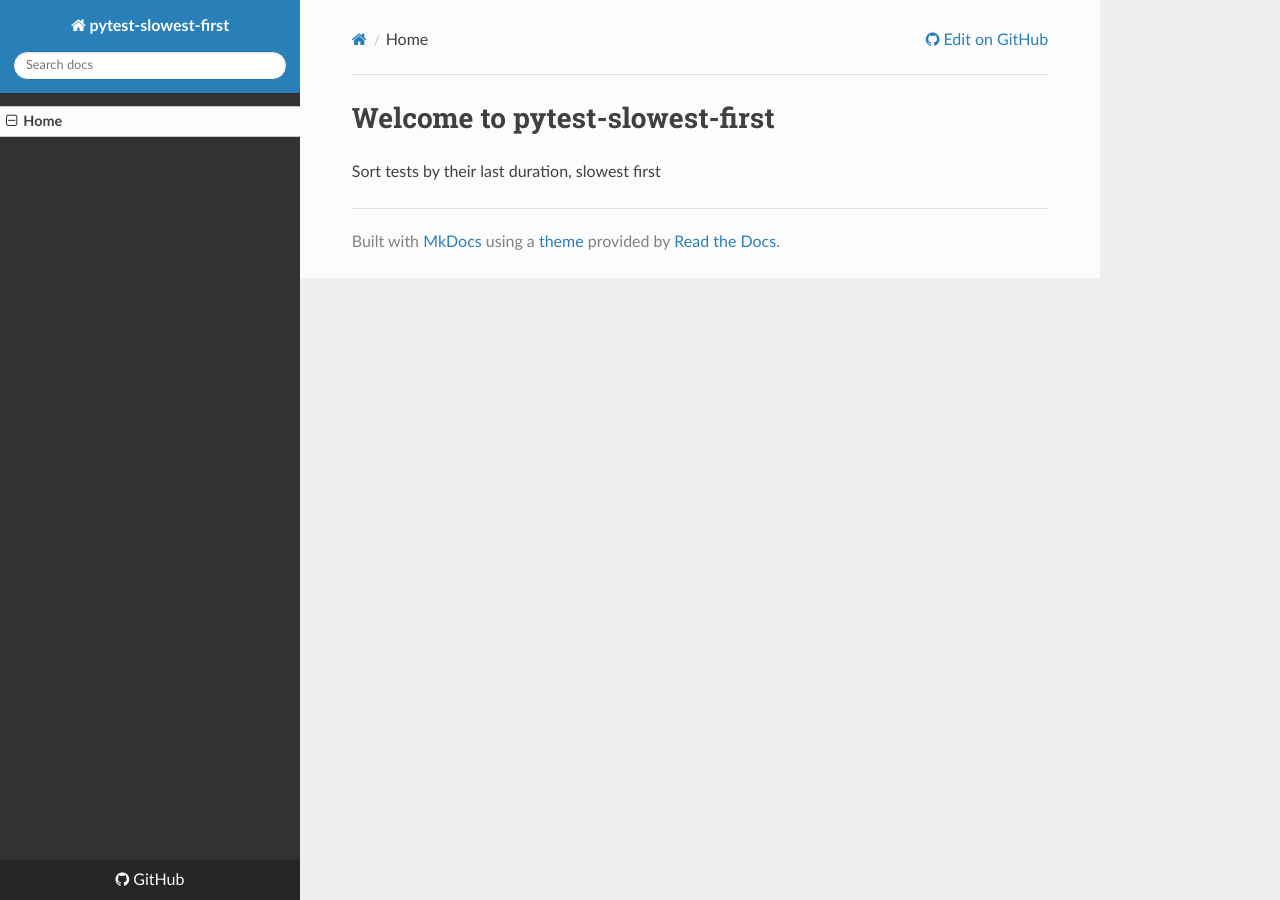
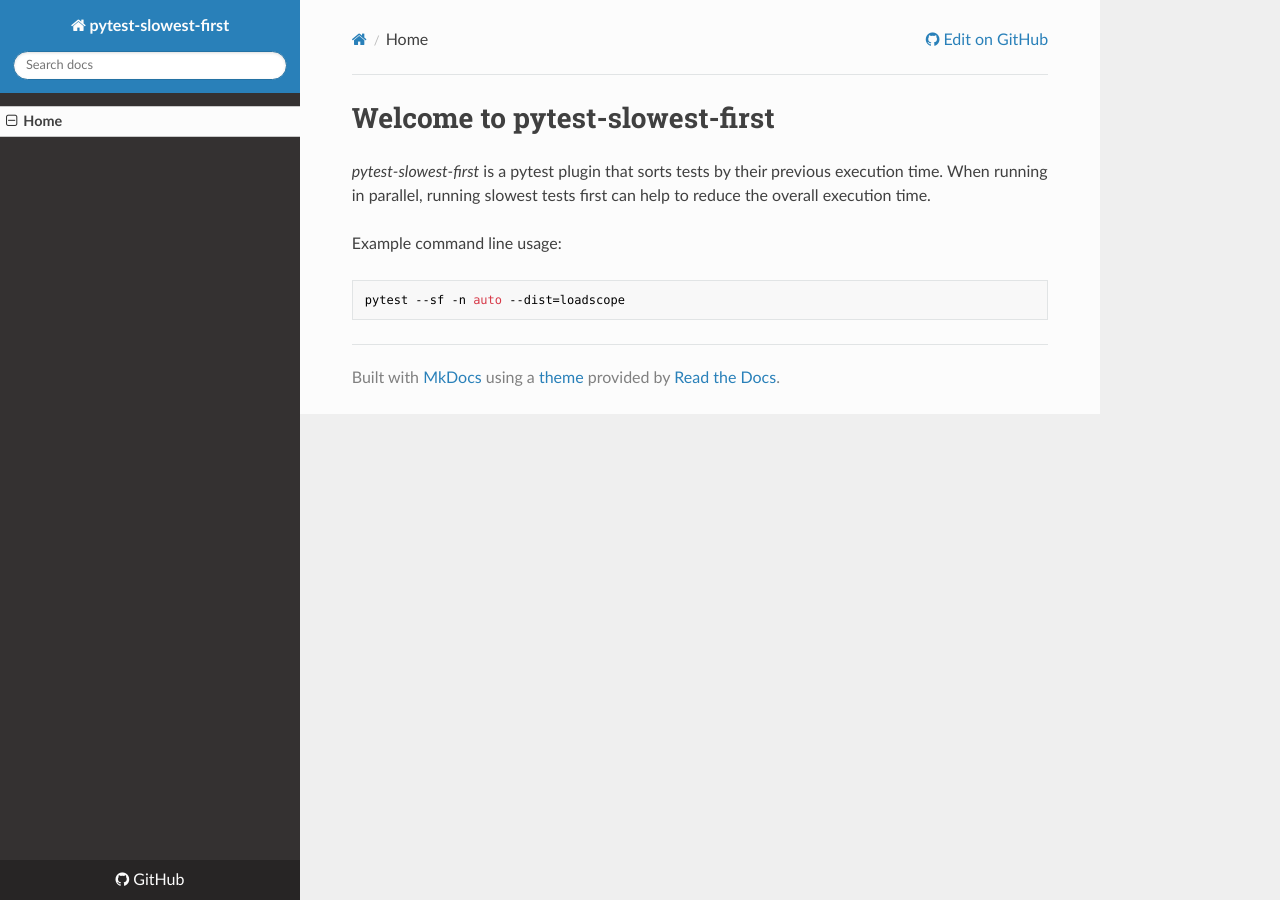
Before and after one commit to klimkin/pytest-slowest-first, an MkDocs documentation site: the page built from docs/index.md, in a window 1280 px wide. Built offline with MkDocs 1.6.1, drawn with Linux system fonts in a browser that asks for light colours; nearby versions of some CDN libraries; old or Windows-style settings are respelled for this version of MkDocs.

Commit message:
Update docs

```diff
--- a/docs/index.md
+++ b/docs/index.md
@@ -1,3 +1,9 @@
 # Welcome to pytest-slowest-first
 
-Sort tests by their last duration, slowest first
+*pytest-slowest-first* is a pytest plugin that sorts tests by their
+previous execution time. When running in parallel, running slowest tests
+first can help to reduce the overall execution time.
+
+Example command line usage:
+
+    pytest --sf -n auto --dist=loadscope
--- a/mkdocs.yml
+++ b/mkdocs.yml
@@ -6,5 +6,5 @@ theme: readthedocs
 
 repo_url: https://github.com/klimkin/pytest-slowest-first
 
-pages:
+nav:
 - Home: index.md
```
